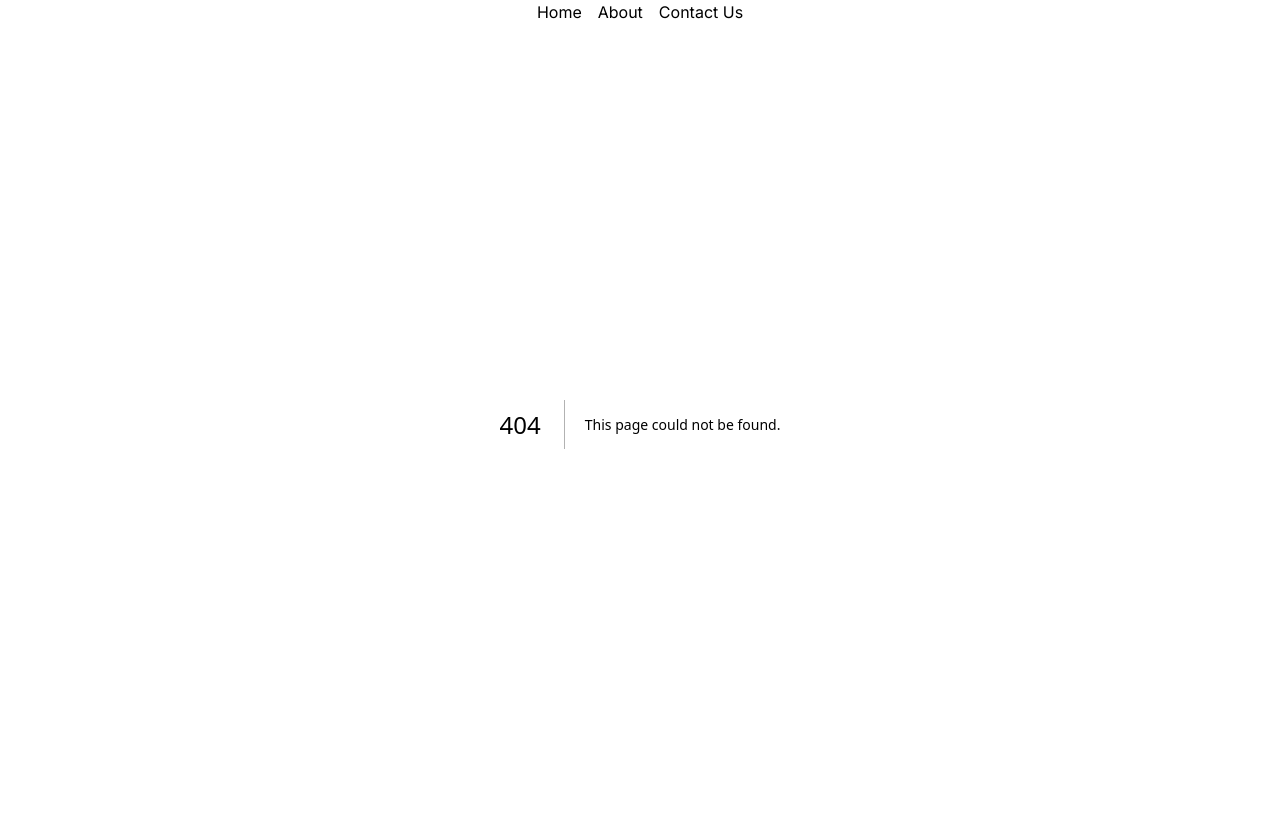
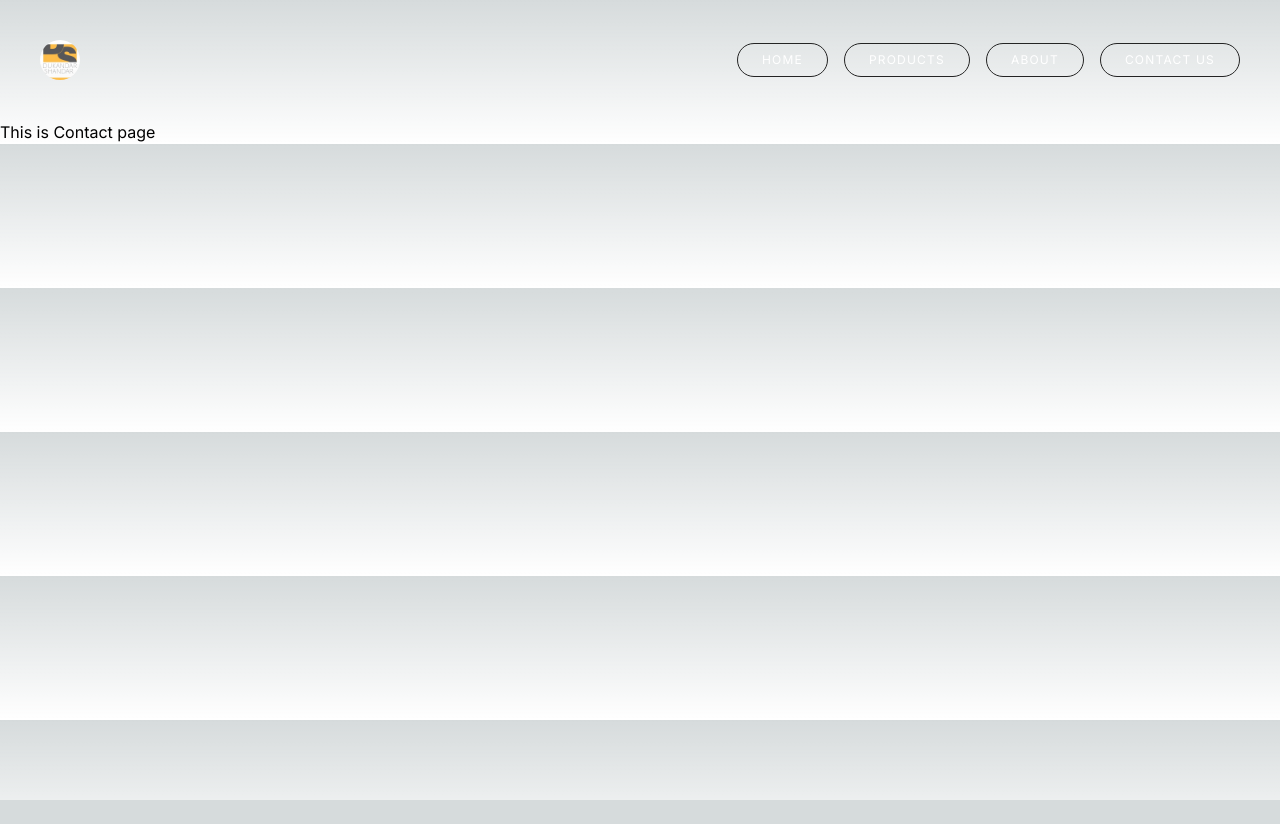
Before and after one commit to bilawal316/CODSOFT-Ecommerce, a Next.js app in the folder my-app/: page /Contact in a window 1280 px wide. Before the commit this address had no page. After the commit the page ends 800 px from the top, so only its background shows below. Built offline with nearby package versions, Linux system fonts and the light colour scheme.

Commit message:
Add app/About/page.js, app/Admin/page.js, app/Contact/page.js, app/Products/page.js, app/components/Dashboard/dashboard.js, app/components/Navbar/navbar.js, app/globals.css, app/page.tsx

```diff
--- /dev/null
+++ b/my-app/app/About/page.js
@@ -0,0 +1,13 @@
+import React from "react";
+import Link from 'next/link';
+import Image from 'next/image';
+
+const About = () => {
+  return (
+    <div>
+        This is about page
+    </div>
+  );
+};
+
+export default About;
--- /dev/null
+++ b/my-app/app/Admin/page.js
@@ -0,0 +1,25 @@
+import React from "react";
+import Dashboard from "../components/Dashboard/dashboard";
+
+const Admin = () => {
+  return (
+    <div className="flex h-screen">
+      <aside className="w-64 bg-white shadow overflow-y-auto">
+        {/* Ensure that the sidebar has a fixed height and allows vertical scrolling */}
+        <div className="h-full overflow-y-auto">
+          <Dashboard />
+          {/* Other sidebar content goes here if needed */}
+        </div>
+      </aside>
+
+      {/* Main content */}
+      <main className="flex-1 p-5 overflow-y-auto">
+        {/* Page content goes here */}
+        <h1 className="text-2xl font-semibold"></h1>
+        {/* Add your admin dashboard components here */}
+      </main>
+    </div>
+  );
+};
+
+export default Admin;
--- /dev/null
+++ b/my-app/app/Contact/page.js
@@ -0,0 +1,13 @@
+import React from "react";
+import Link from 'next/link';
+import Image from 'next/image';
+
+const Contact = () => {
+  return (
+    <div>
+        This is Contact page
+    </div>
+  );
+};
+
+export default Contact;
--- /dev/null
+++ b/my-app/app/Products/page.js
@@ -0,0 +1,13 @@
+import React from "react";
+import Link from 'next/link';
+import Image from 'next/image';
+
+const Products = () => {
+  return (
+    <div>
+        This is Products page
+    </div>
+  );
+};
+
+export default Products;
--- /dev/null
+++ b/my-app/app/components/Dashboard/dashboard.js
@@ -0,0 +1,61 @@
+"use client"
+import React, { useState, useEffect } from "react";
+
+const Dashboard = () => {
+  // State variables to store fetched data
+  const [salesData, setSalesData] = useState(null);
+  const [orderCount, setOrderCount] = useState(null);
+  const [websiteTraffic, setWebsiteTraffic] = useState(null);
+
+  // Simulate data fetching with useEffect
+  useEffect(() => {
+    // Replace this with your actual API or backend endpoint
+    // Fetch sales data
+    fetch("/api/sales")
+      .then((response) => response.json())
+      .then((data) => setSalesData(data.totalSales));
+
+    // Fetch order count
+    fetch("/api/orders")
+      .then((response) => response.json())
+      .then((data) => setOrderCount(data.totalOrders));
+
+    // Fetch website traffic
+    fetch("/api/traffic")
+      .then((response) => response.json())
+      .then((data) => setWebsiteTraffic(data.websiteTraffic));
+  }, []);
+
+  return (
+    <div className="bg-white shadow rounded-lg p-5 text-black">
+      <h2 className="text-xl font-semibold">Dashboard</h2>
+      <div className="grid grid-cols-1 md:grid-cols-3 gap-4 mt-4">
+        {/* Sales Data */}
+        <div className="bg-blue-100 p-4 rounded-lg flex flex-col items-center">
+          <h3 className="text-lg font-semibold mb-2">Total Sales</h3>
+          <p className="text-2xl font-bold text-blue-600 overflow-ellipsis" style={{ maxWidth: '100%', overflow: 'hidden' }}>
+            {salesData !== null ? salesData : "Loading..."}
+          </p>
+        </div>
+
+        {/* Order Count */}
+        <div className="bg-green-100 p-4 rounded-lg flex flex-col items-center">
+          <h3 className="text-lg font-semibold mb-2">Total Orders</h3>
+          <p className="text-2xl font-bold text-green-600 overflow-ellipsis" style={{ maxWidth: '100%', overflow: 'hidden' }}>
+            {orderCount !== null ? orderCount : "Loading..."}
+          </p>
+        </div>
+
+        {/* Website Traffic */}
+        <div className="bg-yellow-100 p-4 rounded-lg flex flex-col items-center">
+          <h3 className="text-lg font-semibold mb-2">Website Traffic</h3>
+          <p className="text-2xl font-bold text-yellow-600 overflow-ellipsis" style={{ maxWidth: '100%', overflow: 'hidden' }}>
+            {websiteTraffic !== null ? websiteTraffic : "Loading..."}
+          </p>
+        </div>
+      </div>
+    </div>
+  );
+};
+
+export default Dashboard;
--- a/my-app/app/components/Navbar/navbar.js
+++ b/my-app/app/components/Navbar/navbar.js
@@ -1,14 +1,65 @@
+"use client"
 import React from "react";
-
+import Link from 'next/link';
+import Image from 'next/image';
+import { motion } from 'framer-motion';
 
 const Navbar = () => {
   return (
-    <div >
-        <ul className="flex justify-center cursor-pointer  space-x-4 ">
-            <li className="hover:text-red-500"> Home </li>
-            <li className="hover:text-red-500"> About </li>
-            <li className="hover:text-red-500"> Contact Us </li>
-            </ul>
+    <div>
+      <div className="flex items-center justify-between px-10 py-10">
+        <motion.div
+          initial={{
+            x: -500,
+            opacity: 0,
+            scale: 0.5,
+          }}
+          animate={{ x: 0, opacity: 1, scale: 1 }}
+          transition={{ duration: 1.5 }}
+        >
+          <Link href="/">
+              <Image
+                src="/logo.jpg"
+                alt="Logo"
+                width={40}
+                height={40}
+                className="rounded-full"
+              />
+          </Link>
+        </motion.div>
+        <motion.div
+         initial={{
+          x: 500,
+          opacity: 0,
+          scale: 0.5,
+        }}
+        animate={{ x: 0, opacity: 1, scale: 1 }}
+        transition={{ duration: 1.5 }}
+        className="flex flex-row items-center text-gray-300 cursor-pointer">
+        <ul className="flex cursor-pointer space-x-4">
+          <li className="navButton">
+            <Link href="/">
+              Home
+            </Link>
+          </li>
+          <li className="navButton">
+            <Link href="/Products">
+              Products
+            </Link>
+          </li>
+          <li className="navButton">
+            <Link href="/About">
+              About
+            </Link>
+          </li>
+          <li className="navButton">
+            <Link href="/Contact">
+              Contact Us
+            </Link>
+          </li>
+        </ul>
+        </motion.div>
+      </div>
     </div>
   );
 };
--- a/my-app/app/globals.css
+++ b/my-app/app/globals.css
@@ -1,6 +1,13 @@
 @tailwind base;
 @tailwind components;
 @tailwind utilities;
+
+@layer components {
+  .navButton {
+    @apply px-6 py-2 border  border-[#242424] rounded-full uppercase text-xs tracking-widest text-white transition-all hover:border-[#F7A88A] hover:text-[#f7ABBA]/40;
+  }
+}
+
 
 :root {
   --foreground-rgb: 0, 0, 0;
--- a/my-app/app/page.tsx
+++ b/my-app/app/page.tsx
@@ -3,7 +3,7 @@ import react from "react";
 const Page = () => {
   return (
    <div>
-    Heelow World
+    This is Home Page
    </div>
   );
 };
```
